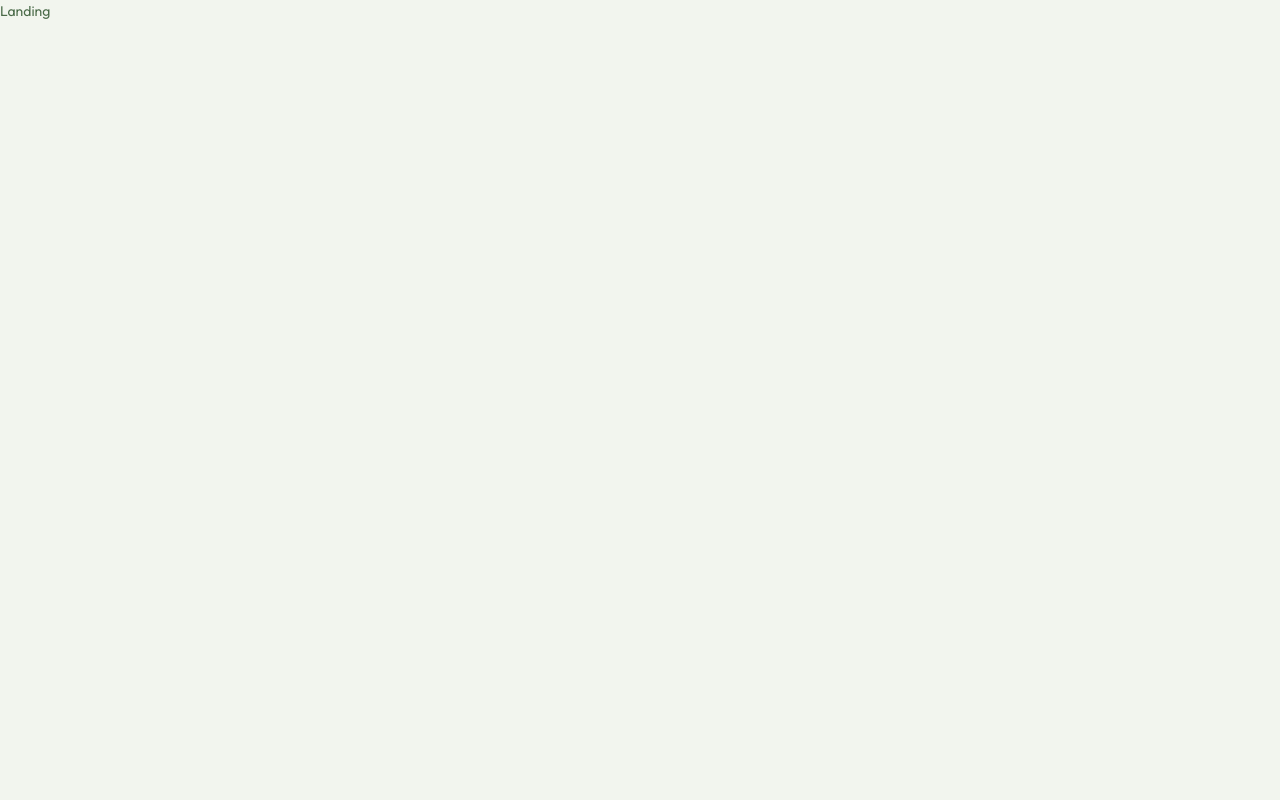
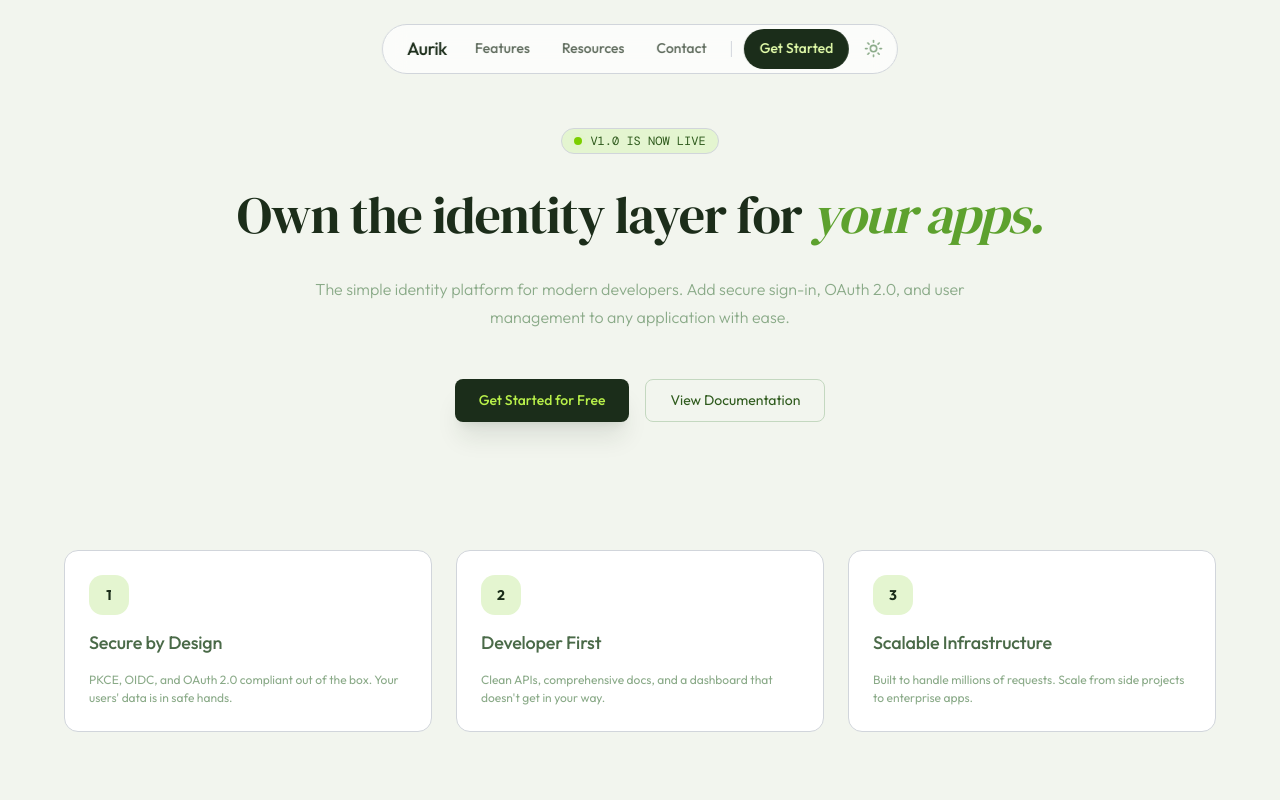
Before and after one commit to bikash138/Aurik, a Next.js app in the folder apps/web-app/: page / in a window 1280 px wide. Shown: the top 800 px of the page. Built offline with nearby package versions, Linux system fonts and the light colour scheme.

Commit message:
add navbar

```diff
--- a/apps/web-app/src/app/globals.css
+++ b/apps/web-app/src/app/globals.css
@@ -121,7 +121,7 @@
   --popover:            #FFFFFF;
   --popover-foreground: #1C2D1A;
   --primary:            #1B2D1A;
-  --primary-foreground: #B8F04A;
+  --primary-foreground: #E5FFAC;
   --secondary:          #E4F5D0;
   --secondary-foreground: #2E5A1C;
   --muted:              #F8FAF6;
--- a/apps/web-app/src/app/layout.tsx
+++ b/apps/web-app/src/app/layout.tsx
@@ -25,7 +25,7 @@ const dmMono = DM_Mono({
 
 const outfit = Outfit({
   subsets: ["latin"],
-  weight: ["300", "400", "500", "600"],
+  weight: ["300", "400", "500", "600", "700", "800"],
   variable: "--font-body",
   display: "swap",
   preload: true,
--- a/apps/web-app/src/app/page.tsx
+++ b/apps/web-app/src/app/page.tsx
@@ -1,5 +1,83 @@
-const Home = () => {
-  return <div>Landing</div>;
-};
+"use client";
 
-export default Home;
+import { Navbar } from "@/components/home/Navbar";
+
+export default function Home() {
+  return (
+    <div className="relative min-h-screen bg-background">
+      {/* NAVBAR */}
+      <Navbar />
+
+      {/* HERO SECTION (To showcase the navbar) */}
+      <main className="relative pt-32 pb-20 px-6">
+        <div className="max-w-5xl mx-auto text-center space-y-8">
+          <div className="inline-flex items-center gap-2 px-3 py-1 rounded-full bg-secondary text-secondary-foreground text-xs font-mono border">
+            <span className="relative flex h-2 w-2">
+              <span className="animate-ping absolute inline-flex h-full w-full rounded-full bg-lime-400 opacity-75"></span>
+              <span className="relative inline-flex rounded-full h-2 w-2 bg-lime-500"></span>
+            </span>
+            V1.0 IS NOW LIVE
+          </div>
+
+          <h1 className="text-hero text-heading max-w-4xl mx-auto leading-[1.1]">
+            Own the identity layer for <em className="text-italic-accent">your apps.</em>
+          </h1>
+
+          <p className="text-body-lg text-muted-foreground max-w-2xl mx-auto">
+            The simple identity platform for modern developers. Add secure sign-in,
+            OAuth 2.0, and user management to any application with ease.
+          </p>
+
+          <div className="flex flex-col sm:flex-row items-center justify-center gap-4 pt-4">
+            <button className="btn-primary px-8 py-4 text-base rounded-2xl shadow-xl shadow-primary/10">
+              Get Started for Free
+            </button>
+            <button className="btn-ghost px-8 py-4 text-base rounded-2xl">
+              View Documentation
+            </button>
+          </div>
+
+          {/* BACKGROUND DECORATION */}
+          <div className="absolute top-0 left-1/2 -translate-x-1/2 w-full h-[600px] -z-10 opacity-30 pointer-events-none">
+            <div className="absolute top-0 left-1/2 -translate-x-1/2 w-[800px] h-[500px] bg-primary/20 blur-[120px] rounded-full" />
+          </div>
+        </div>
+
+        {/* FEATURE GRID PREVIEW */}
+        <div className="max-w-6xl mx-auto mt-32 grid grid-cols-1 md:grid-cols-3 gap-6">
+          <div className="card p-8 space-y-4">
+            <div className="h-10 w-10 rounded-xl bg-secondary flex items-center justify-center text-primary font-bold">1</div>
+            <h3 className="text-h3">Secure by Design</h3>
+            <p className="text-sm text-muted-foreground">PKCE, OIDC, and OAuth 2.0 compliant out of the box. Your users' data is in safe hands.</p>
+          </div>
+          <div className="card p-8 space-y-4">
+            <div className="h-10 w-10 rounded-xl bg-secondary flex items-center justify-center text-primary font-bold">2</div>
+            <h3 className="text-h3">Developer First</h3>
+            <p className="text-sm text-muted-foreground">Clean APIs, comprehensive docs, and a dashboard that doesn't get in your way.</p>
+          </div>
+          <div className="card p-8 space-y-4">
+            <div className="h-10 w-10 rounded-xl bg-secondary flex items-center justify-center text-primary font-bold">3</div>
+            <h3 className="text-h3">Scalable Infrastructure</h3>
+            <p className="text-sm text-muted-foreground">Built to handle millions of requests. Scale from side projects to enterprise apps.</p>
+          </div>
+        </div>
+      </main>
+
+      {/* FOOTER */}
+      <footer className="py-20 border-t bg-card-subtle">
+        <div className="max-w-6xl mx-auto px-6 flex flex-col md:flex-row justify-between items-center gap-8">
+          <div className="flex items-center gap-2 no-underline">
+            <div className="flex h-6 w-6 items-center justify-center rounded bg-primary text-primary-foreground font-bold text-[8px]">A</div>
+            <span className="font-display text-lg tracking-tight text-foreground">Aurik</span>
+          </div>
+          <div className="flex gap-8 text-sm text-muted-foreground font-medium">
+            <a href="#" className="hover:text-foreground no-underline transition-colors">Twitter</a>
+            <a href="#" className="hover:text-foreground no-underline transition-colors">GitHub</a>
+            <a href="#" className="hover:text-foreground no-underline transition-colors">Discord</a>
+          </div>
+          <p className="text-xs text-muted-foreground">© 2026 Aurik Identity. All rights reserved.</p>
+        </div>
+      </footer>
+    </div>
+  );
+}
--- /dev/null
+++ b/apps/web-app/src/components/home/Navbar.tsx
@@ -0,0 +1,57 @@
+"use client";
+
+import React from "react";
+import Link from "next/link";
+import { Rocket } from "lucide-react";
+import { ThemeToggle } from "@/components/theme-toggle";
+
+export function Navbar() {
+  return (
+    <nav className="fixed top-6 left-1/2 -translate-x-1/2 z-50">
+      <div
+        className="flex items-center gap-1 p-1 pl-6 rounded-full border bg-white/70 dark:bg-black/70 backdrop-blur-md transition-all duration-300 justify-center"
+        style={{ borderColor: "var(--color-border)" }}
+      >
+        {/* BRAND */}
+        <Link
+          href="/"
+          className="font-display text-lg font-medium tracking-tight text-foreground mr-2 no-underline"
+        >
+          Aurik
+        </Link>
+
+        {/* LINKS */}
+        <div className="hidden md:flex items-center">
+          <Link
+            href="#features"
+            className="px-4 py-2 text-md font-medium text-foreground/70 hover:text-foreground hover:bg-secondary/50 rounded-full transition-all no-underline"
+          >
+            Features
+          </Link>
+          <Link
+            href="/docs"
+            className="px-4 py-2 text-md font-medium text-foreground/70 hover:text-foreground hover:bg-secondary/50 rounded-full transition-all no-underline"
+          >
+            Resources
+          </Link>
+          <Link
+            href="#contact"
+            className="px-4 py-2 text-md font-medium text-foreground/70 hover:text-foreground hover:bg-secondary/50 rounded-full transition-all no-underline"
+          >
+            Contact
+          </Link>
+
+          <div className="h-4 w-px bg-border mx-2" />
+        </div>
+
+        <Link
+          href="/dashboard"
+          className="flex items-center gap-2 px-4 py-2 rounded-full bg-primary text-primary-foreground font-medium hover:opacity-95 transition-all active:scale-95 no-underline"
+        >
+          Get Started
+        </Link>
+        <ThemeToggle />
+      </div>
+    </nav>
+  );
+}
--- a/apps/web-app/src/components/theme-toggle.tsx
+++ b/apps/web-app/src/components/theme-toggle.tsx
@@ -26,14 +26,15 @@ export function ThemeToggle() {
         justifyContent: "center",
         position: "relative",
         overflow: "hidden",
+        border: "none",
       }}
       aria-label="Toggle theme"
     >
       <Sun
-        className="h-[1.2rem] w-[1.2rem] rotate-0 scale-100 transition-all dark:-rotate-90 dark:scale-0"
+        className="h-[1.2rem] w-[1.2rem] rotate-0 scale-100 transition-all dark:-rotate-90 dark:scale-0 text-muted-foreground"
         style={{ position: "absolute" }}
       />
-      <Moon className="h-[1.2rem] w-[1.2rem] rotate-90 scale-0 transition-all dark:rotate-0 dark:scale-100" />
+      <Moon className="h-[1.2rem] w-[1.2rem] rotate-90 scale-0 transition-all dark:rotate-0 dark:scale-100 text-muted-foreground" />
     </button>
   );
 }
```
